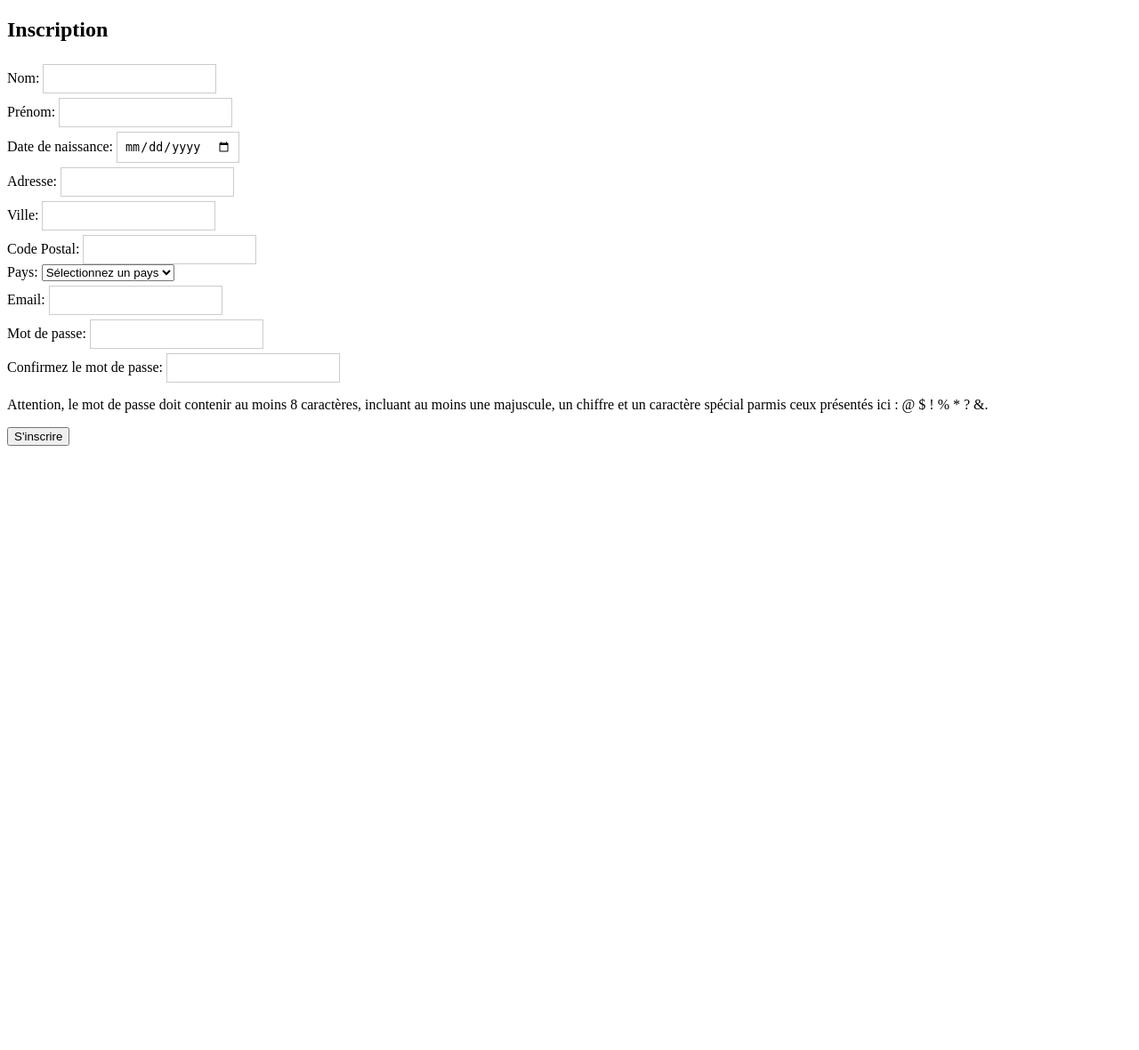
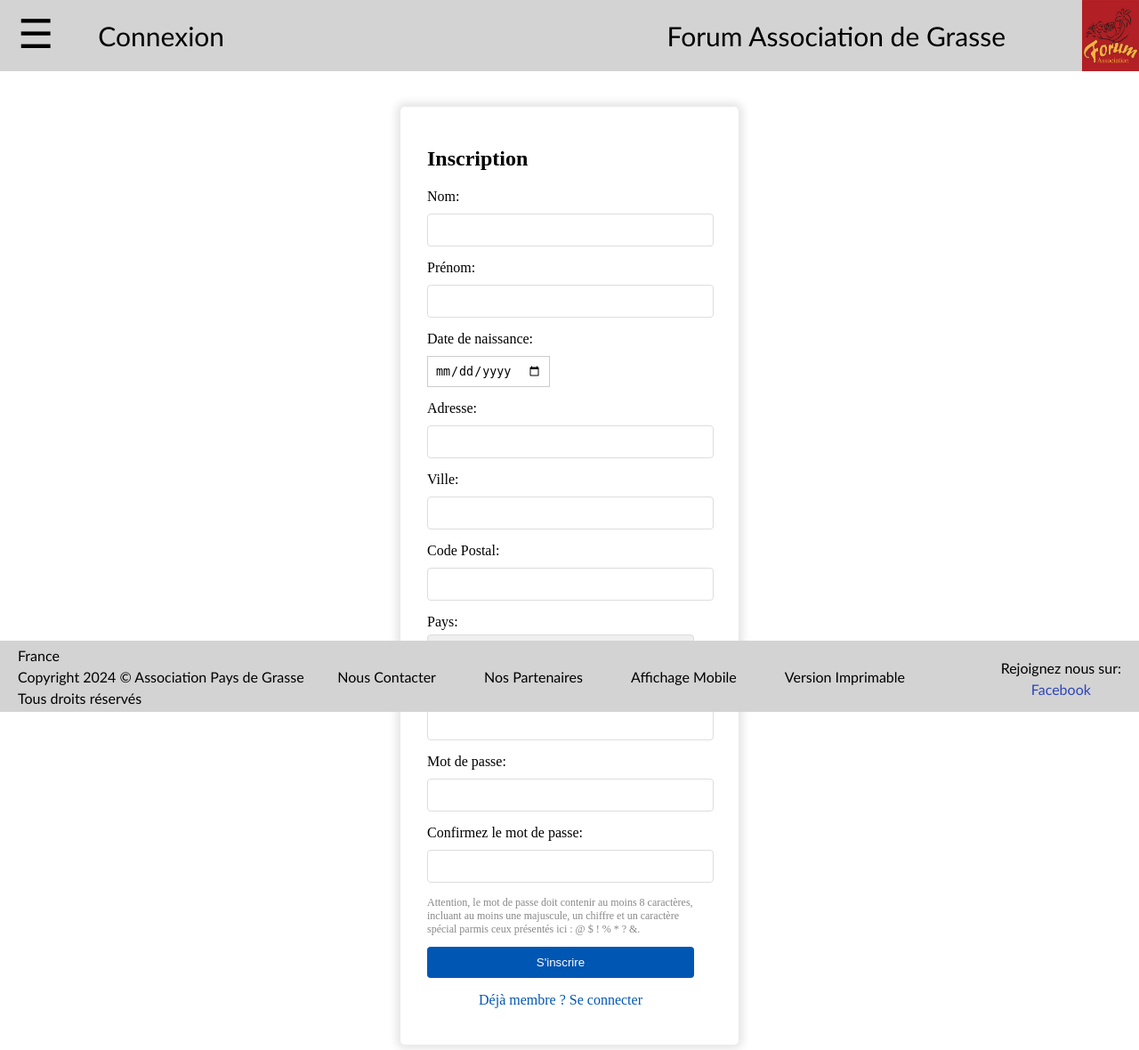
Before and after one commit to noTdivaD/siteInternetForum, a PHP site: page /app/view/inscription.html in a window 1280 px wide. Shown: the whole page at 89% size. Before the commit the page ends 501 px from the top, so only its background shows below. Run offline with PHP 8.4, Linux system fonts and the light colour scheme.

Commit message:
Mise en page Inscription

```diff
--- a/Site/app/view/connexion.html
+++ b/Site/app/view/connexion.html
@@ -20,7 +20,7 @@
     </header>
 
     <!-- Menu déroulant -->
-    <div id="overlay" onclick="toggleMenu()"></div>
+    <div id="overlay" onclick="closeMenu()"></div>
     <div id="dropdown-menu">
         <ul>
             <li class="croix" onclick="closeMenu()">&#10006;</li>
@@ -83,6 +83,5 @@
     </footer>
 
     <script src="../../public/js/connexion.js"></script>
-    <script src="script.js"></script> <!-- Ajout du fichier JavaScript pour le menu déroulant -->
 </body>
 </html>
--- a/Site/app/view/inscription.html
+++ b/Site/app/view/inscription.html
@@ -8,58 +8,134 @@
     <link rel="icon" type="/png" href="../../public/images/logo/logo-association-forum-onglet-t48.png">
 </head>
 <body>
+    <!-- Bannière -->
+    <header class="banner">
+        <div class="menu-icon" onclick="toggleMenu()">&#9776;</div>
+        <div class="banner-text">
+            <p class="current-page">Connexion</p>
+            <p class="titre">Forum Association de Grasse</p></div>
+        <div class="logo">
+            <img src="../../public/images/logo/Logo Association Forum.jpg" alt="Logo Association Forum" style="width:5% ;">
+        </div>
+    </header>
+
+    <!-- Menu déroulant -->
+    <div id="overlay" onclick="closeMenu()"></div>
+    <div id="dropdown-menu">
+        <ul>
+            <li class="croix" onclick="closeMenu()">&#10006;</li>
+            <li><a href="connexion.html">Se connecter/Inscription</a></li>
+            <li><a href="accueil.html">Accueil</a></li>
+
+            <!--TODO: À remplir avec les liens pour les autres pages lorsque celles-ci seront disponibles -->
+            <li><a href="#">Journée Forum</a></li>
+            <li><a href="#">Annuaire des Associations</a></li>
+            <li><a href="#">Rencontres Associatives</a></li>
+            <li><a href="#">Collège d'Experts</a></li>
+            <li><a href="#">Agenda Des Associations</a></li>
+            <li><a href="#">Flash Info et Informations Utiles</a></li>
+        </ul>
+    </div>
+
     <div class="register-container">
         <h2>Inscription</h2>
         <form action="../controller/RegisterController.php" method="POST" id="registrationForm">
 
             <div id="error_message" style="color: red;"></div>
 
+            <div class="form-group">
             <label for="nom">Nom:</label>
             <input type="text" id="nom" name="nom" required>
             <div class="error-message" id="error-nom"></div><br>
+            </div>
 
+            <div class="form-group">
             <label for="prenom">Prénom:</label>
             <input type="text" id="prenom" name="prenom" required>
             <div class="error-message" id="error-prenom"></div><br>
+            </div>
 
+            <div class="form-group">
             <label for="date_naissance">Date de naissance:</label>
             <input type="date" id="date_naissance" name="date_naissance" required><br>
+            </div>
 
+            <div class="form-group">
             <label for="adresse">Adresse:</label>
             <input type="text" id="adresse" name="adresse" required>
             <div class="error-message" id="error-adresse"></div><br>
+            </div>
 
+            <div class="form-group">
             <label for="ville">Ville:</label>
             <input type="text" id="ville" name="ville" required>
             <div class="error-message" id="error-ville"></div><br>
+            </div>
 
+            <div class="form-group">
             <label for="code_postal">Code Postal:</label>
             <input type="text" id="codePostal" name="codePostal" required>
             <div class="error-message" id="error-codePostal"></div><br>
+            </div>
 
+            <div class="form-group">
             <label for="pays">Pays:</label>
             <select id="pays" name="pays" required>
                 <option value="">Sélectionnez un pays</option>
                 <!-- Liste Générée dynamiquement via une API-->
             </select><br>
+            </div>
 
+            <div class="form-group">
             <label for="email">Email:</label>
             <input type="email" id="email" name="email" required>
             <div class="error-message" id="error-email"></div><br>
+            </div>
 
+            <div class="form-group">
             <label for="password">Mot de passe:</label>
             <input type="password" id="password" name="password" required>
             <div class="error-message" id="error-password"></div><br>
+            </div>
 
+            <div class="form-group">
             <label for="confirm_password">Confirmez le mot de passe:</label>
             <input type="password" id="confirm_password" name="confirm_password" required>
             <div class="error-message" id="error-confirm_password"></div><br>
+            </div>
 
             <p id="format_mdp">Attention, le mot de passe doit contenir au moins 8 caractères, incluant au moins une majuscule, un chiffre et un caractère spécial parmis ceux présentés ici : @ $ ! % * ? &.</p>
 
             <button type="submit">S'inscrire</button>
+
+            <div class="links">
+                <p><a href="connexion.html">Déjà membre ? Se connecter</a></p>
+            </div>
         </form>
     </div>
+
+    <!-- Pied de page -->
+    <footer class="footer">
+        <div class="footer-info">
+            <p>France</p>
+            <p>Copyright 2024 © Association Pays de Grasse</p>
+            <p>Tous droits réservés</p>
+        </div>
+        <div class="footer-links">
+            <ul>
+                <!--TODO: À remplir avec les liens pour les autres pages lorsque celles-ci seront disponibles -->
+                <li><a href="#">Nous Contacter</a></li>
+                <li><a href="#">Nos Partenaires</a></li>
+                <li><a href="#">Affichage Mobile</a></li>
+                <li><a href="#">Version Imprimable</a></li>
+            </ul>
+        </div>
+        <div class="social-media">
+            <p>Rejoignez nous sur:</p>
+            <a href="https://www.facebook.com/forum.grasse.paysdegrasse">Facebook</a>
+        </div>
+    </footer>
+
     <script src="../../public/js/inscription.js"></script>
 </body>
 </html>
--- a/Site/public/css/style_inscription.css
+++ b/Site/public/css/style_inscription.css
@@ -9,3 +9,312 @@ input {
     padding: 8px;
     margin-top: 5px;
 }
+
+.register-container {
+    background: white;
+    padding: 25px 50px 25px 30px;
+    border-radius: 5px;
+    box-shadow: 0 0 10px 5px rgba(0,0,0,0.1);
+    width: 300px;
+    margin: 0 auto;
+}
+
+.form-group {
+    margin-bottom: 15px;
+}
+
+label {
+    display: block;
+    margin-bottom: 5px;
+}
+
+input[type="text"],
+input[type="email"],
+input[type="password"],
+select {
+    width: 100%;
+    padding: 10px;
+    border: 1px solid #ddd;
+    border-radius: 4px;
+}
+
+.error-message {
+    color: red;
+    margin-top: 5px;
+}
+
+button[type="submit"] {
+    width: 100%;
+    padding: 10px;
+    background-color: #0056b3;
+    color: white;
+    border: none;
+    border-radius: 4px;
+    cursor: pointer;
+}
+
+button[type="submit"]:hover {
+    background-color: #004494;
+}
+
+#format_mdp {
+    font-size: 12px;
+    color: #888;
+}
+
+.links {
+    text-align: center;
+    margin-top: 10px;
+}
+
+.links a {
+    color: #0056b3;
+    text-decoration: none;
+}
+
+html, body {
+    height: 100%;
+    margin: 0;
+    padding: 0;
+    display: flex;
+    flex-direction: column;
+}
+
+body{
+    margin-top: 120px;
+    padding-bottom: 260px;
+}
+
+.register-container {
+    flex: 1;
+}
+
+/* À déplacer prochainement */
+/* Bannière */
+.banner {
+    background-color: lightgray;
+    color: white;
+    display: flex;
+    justify-content: space-between;
+    align-items: center;
+    position: fixed;
+    top: 0;
+    width: 100%;
+    height: 88px;
+    max-height: 10%;
+    font-family: 'Gill Sans', 'Gill Sans MT', Calibri, 'Trebuchet MS', sans-serif;
+    overflow: hidden;
+}
+
+.logo img {
+    height: 100%;
+    width: 5%;
+    position: absolute;
+    right: 0;
+    top: 0;
+}
+
+.menu-icon {
+    font-size: 45px;
+    cursor: pointer;
+    color: black;
+    padding-left: 20px;
+    padding-bottom: 5px;
+}
+
+.menu-icon::before {
+    content: "";
+    position: absolute;
+    width: 55px;
+    height: 55px;
+    border-radius: 50%;
+    background-color: darkgray;
+    left: 12.5px;
+    top: 50%;
+    transform: translateY(-50%);
+    z-index: -1;
+    opacity: 0;
+    transition: opacity 0.3s ease;
+}
+
+.menu-icon:hover::before {
+    opacity: 1;
+}
+
+.banner-text {
+    color:black;
+    font-size: 30px;
+    width: 100%;
+    display: flex;
+    justify-content: space-between;
+}
+
+.current-page {
+    padding-left: 50px;
+    margin-right: auto;
+}
+
+.titre {
+    padding-right: 150px;
+    margin-left: auto;
+}
+
+/* Menu déroulant */
+#overlay {
+    display: none;
+    position: fixed;
+    top: 0;
+    left: 0;
+    width: 100%;
+    height: 100%;
+    background-color: rgba(0, 0, 0, 0.5);
+    z-index: 1000;
+}
+
+@keyframes slideInFromTop {
+    from {
+        transform: translateY(-100%);
+    }
+    to {
+        transform: translateY(0);
+    }
+}
+
+@keyframes slideOutToTop {
+    from {
+        transform: translateY(0);
+    }
+    to {
+        transform: translateY(-100%);
+    }
+}
+
+
+#dropdown-menu {
+    animation: slideInFromTop 0.5s forwards;
+    display: none;
+    font-size: 25px;
+    position: fixed;
+    top: 0;
+    left: 0;
+    width: 100%;
+    height: 100%;
+    background-color: white;
+    z-index: 1001;
+    overflow-y: auto;
+    font-family: 'Gill Sans', 'Gill Sans MT', Calibri, 'Trebuchet MS', sans-serif;
+}
+
+#dropdown-menu ul {
+    list-style-type: none;
+    padding: 0;
+    margin: 0;
+    vertical-align: middle;
+}
+
+#dropdown-menu ul li {
+    padding: 10px 0;
+}
+
+#dropdown-menu ul li a {
+    color: black;
+    text-decoration: none;
+    display: block;
+    padding: 10px 20px;
+    text-align: center;
+}
+
+#dropdown-menu ul li a::before{
+    content: "";
+    position: absolute;
+    width: 100%;
+    height: 55px;
+    background-color: darkgray;
+    border-radius: 15px 15px 15px 15px;
+    left: 12.5px;
+    transform: translateY(-50%);
+    z-index: -1;
+    opacity: 0;
+    transition: opacity 0.3s ease;
+}
+
+#dropdown-menu ul li a:hover::before{
+    opacity: 1;
+}
+
+.croix {
+    font-size: 45px;
+    cursor: pointer;
+    color: black;
+    margin-left: 20px;
+    padding-bottom: 7px;
+}
+
+.croix::before {
+    content: "";
+    position: absolute;
+    width: 100%;
+    height: 55px;
+    background-color: darkgray;
+    border-radius: 15px 15px 15px 15px;
+    left: 12.5px;
+    top: 4.8%;
+    transform: translateY(-50%);
+    z-index: -1;
+    opacity: 0;
+    transition: opacity 0.3s ease;
+}
+
+.croix:hover::before {
+    opacity: 1;
+}
+
+/* Pied de page */
+.footer {
+    background-color: lightgray;
+    color: black;
+    display: flex;
+    justify-content: space-between;
+    align-items: center;
+    position: fixed;
+    font-family: 'Gill Sans', 'Gill Sans MT', Calibri, 'Trebuchet MS', sans-serif;
+    bottom: 0;
+    width: 100%;
+    height: 80px;
+    max-height: 10%;
+    overflow: hidden;
+    margin-top: auto;
+}
+
+.footer p {
+    padding-left: 20px;
+    margin: 5px 0;
+}
+
+.footer-links ul {
+    list-style-type: none;
+    padding: 0;
+}
+
+.footer-links li {
+    display: inline;
+    margin-right: 50px;
+}
+
+.footer-links a {
+    color: black;
+    text-decoration: none;
+}
+
+.social-media {
+    margin-right: 20px;
+    display: flex;
+    flex-direction: column;
+    align-items: center;
+}
+
+.social-media a {
+    color: rgb(44, 69, 184);
+    text-decoration: none;
+    margin-left: 20px;
+}
--- a/Site/public/js/inscription.js
+++ b/Site/public/js/inscription.js
@@ -118,3 +118,15 @@ window.addEventListener('load', function() {
     })
     .catch(error => console.error('Erreur lors du chargement des pays:', error));
 });
+
+function toggleMenu() {
+    var menu = document.getElementById("dropdown-menu");
+    menu.style.display = (menu.style.display === "block") ? "none" : "block";
+}
+
+function closeMenu() {
+    var overlay = document.getElementById('overlay');
+    var dropdownMenu = document.getElementById('dropdown-menu');
+    overlay.style.display = 'none';
+    dropdownMenu.style.display = 'none';
+}
```
Also changed, not shown: Site/public/css/style_connexion.css (+1 -8 lines).
